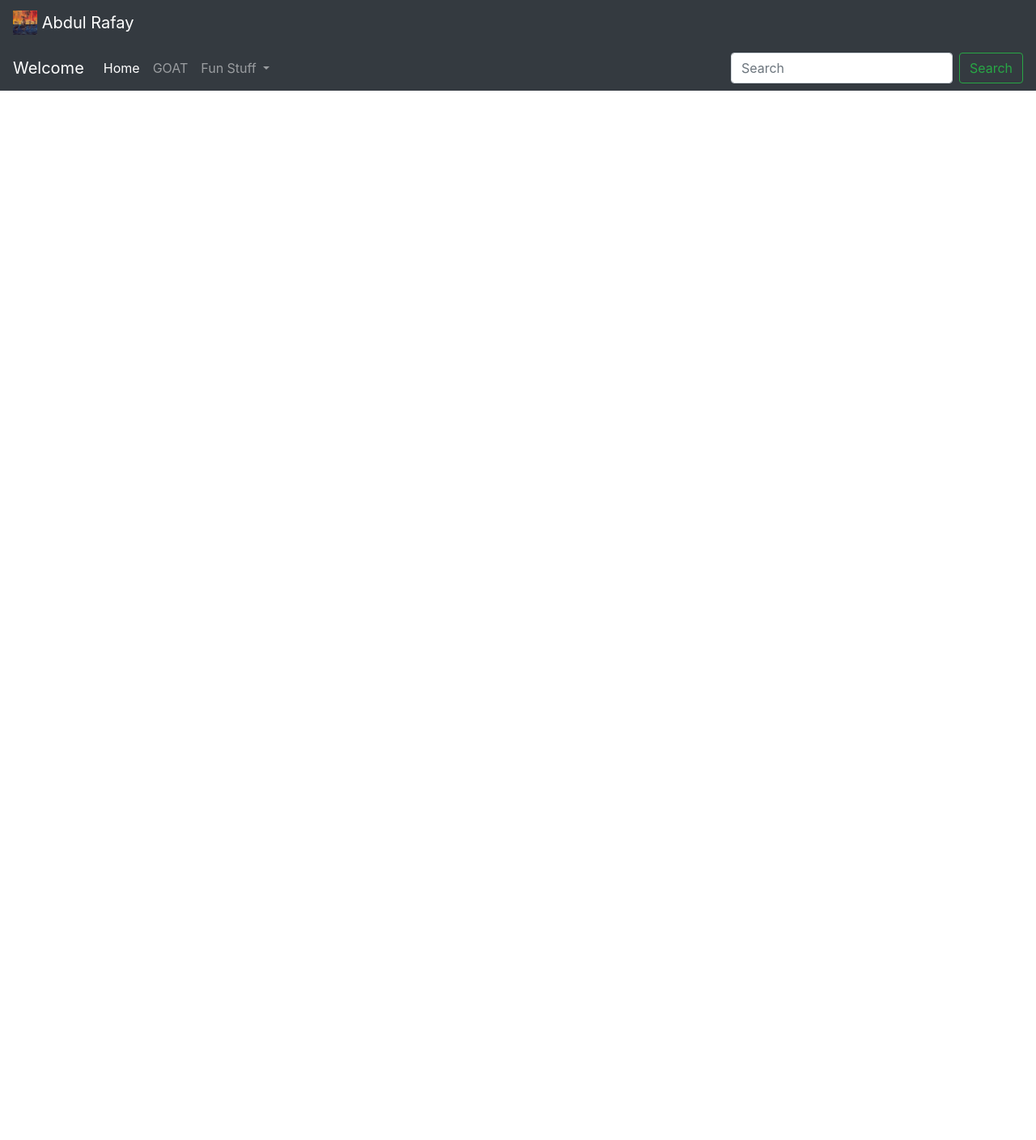
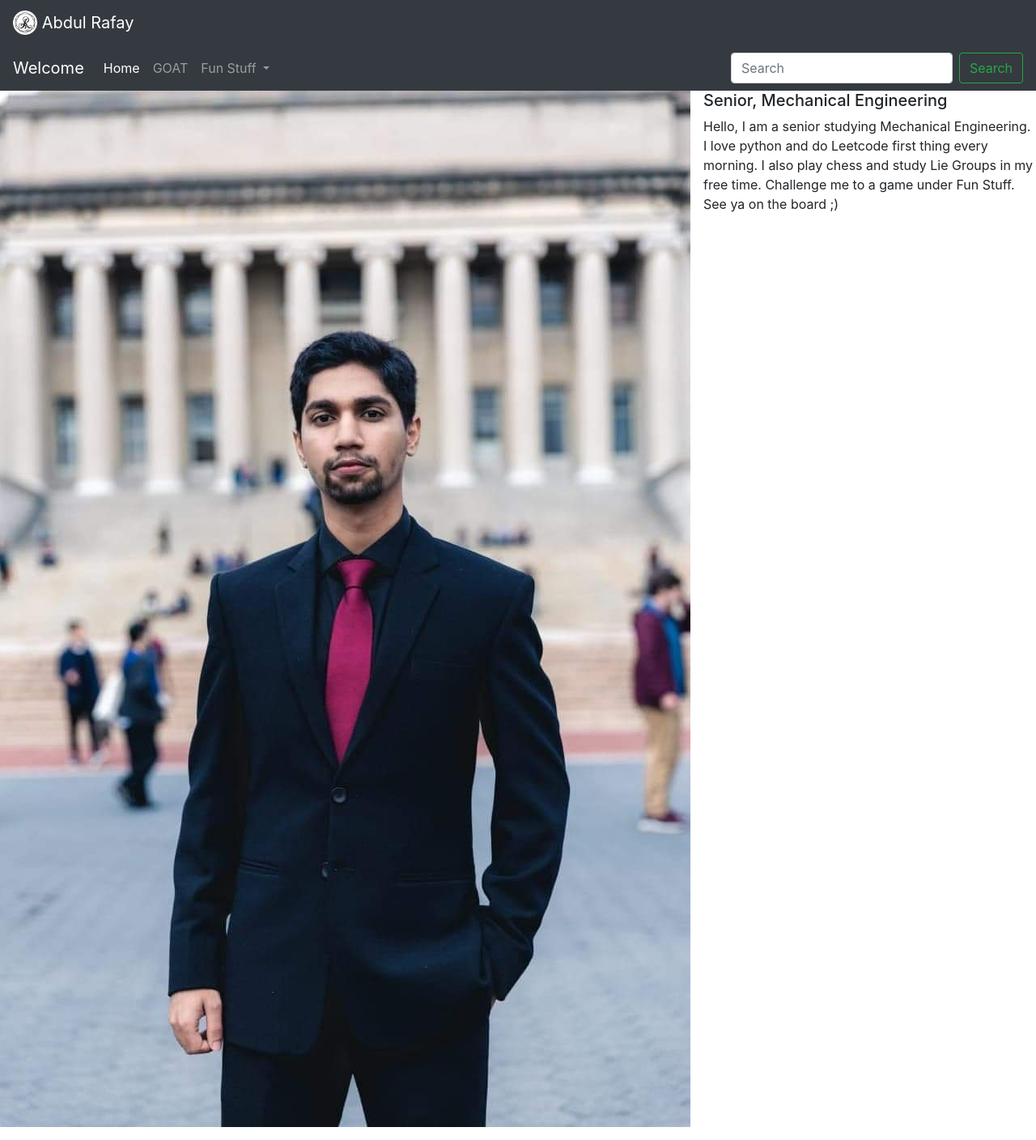
Before and after one commit to ar1001001/Python-Flask, a Flask app: page / in a window 1280 px wide. Shown: the whole page at 81% size. Before the commit the page ends 112 px from the top, so only its background shows below. Run offline with Flask 2, Linux system fonts and the light colour scheme; some libraries are stand-ins or nearby versions.

Commit message:
final for now

```diff
--- a/templates/index.html
+++ b/templates/index.html
@@ -1,14 +1,20 @@
-<!DOCTYPE html>
-<html>
-    <head>
-        <link rel="stylesheet" href="https://stackpath.bootstrapcdn.com/bootstrap/4.3.1/css/bootstrap.min.css" integrity="sha384-ggOyR0iXCbMQv3Xipma34MD+dH/1fQ784/j6cY/iJTQUOhcWr7x9JvoRxT2MZw1T" crossorigin="anonymous">
-        <title>Home</title>
-    <head>
+<!doctype html>
+<html lang="en">
+  <head>
+    <!-- Required meta tags -->
+    <meta charset="utf-8">
+    <meta name="viewport" content="width=device-width, initial-scale=1, shrink-to-fit=no">
+
+    <!-- Bootstrap CSS -->
+    <link rel="stylesheet" href="https://stackpath.bootstrapcdn.com/bootstrap/4.3.1/css/bootstrap.min.css" integrity="sha384-ggOyR0iXCbMQv3Xipma34MD+dH/1fQ784/j6cY/iJTQUOhcWr7x9JvoRxT2MZw1T" crossorigin="anonymous">
+
+
+  </head>
     <body>
         <!-- Image and text -->
         <nav class="navbar navbar-dark bg-dark">
     <a class="navbar-brand" href="#">
-      <img src="/home/rafay/Desktop/CS/ENG1006/final/images/13166866_583093231859221_425046184_n.jpg" width="30" height="30" class="d-inline-block align-top" alt="">
+      <img src="./static/unnamed.gif" width="30" height="30" class="d-inline-block align-top" alt="">
       Abdul Rafay
     </a>
   </nav>
@@ -38,7 +44,7 @@
                   </div>
                 </li>
                 <!-- <li class="nav-item">
-                  <a class="nav-link disabled" href="#" tabindex="-1" aria-disabled="true">Disabled</a>
+                  <button type="button" class="btn btn-ins"><i class="fab fa-instagram pr-1" href="https://www.instagram.com/ar1001001/"></i>></i> Instagram</button>
                 </li> -->
               </ul>
               <form class="form-inline my-2 my-lg-0">
@@ -47,6 +53,13 @@
               </form>
             </div>
           </nav>
+          <div class="media">
+            <img src="./static/me.jpeg" class="mr-3" alt="images/13166866_583093231859221_425046184_n.jpg">
+            <div class="media-body">
+              <h5 class="mt-0">Senior, Mechanical Engineering</h5>
+              Hello, I am a senior studying Mechanical Engineering. I love python and do Leetcode first thing every morning. I also play chess and study Lie Groups in my free time. Challenge me to a game under Fun Stuff. See ya on the board ;)
+            </div>
+          </div>
     <p></p>
     <script src="https://code.jquery.com/jquery-3.3.1.slim.min.js" integrity="sha384-q8i/X+965DzO0rT7abK41JStQIAqVgRVzpbzo5smXKp4YfRvH+8abtTE1Pi6jizo" crossorigin="anonymous"></script>
 <script src="https://cdnjs.cloudflare.com/ajax/libs/popper.js/1.14.7/umd/popper.min.js" integrity="sha384-UO2eT0CpHqdSJQ6hJty5KVphtPhzWj9WO1clHTMGa3JDZwrnQq4sF86dIHNDz0W1" crossorigin="anonymous"></script>
```
Also changed, not shown: images/unnamed.gif (deleted), static/13166866_583093231859221_425046184_n.jpg (renamed from images/13166866_583093231859221_425046184_n.jpg), static/me.jpeg (added).
